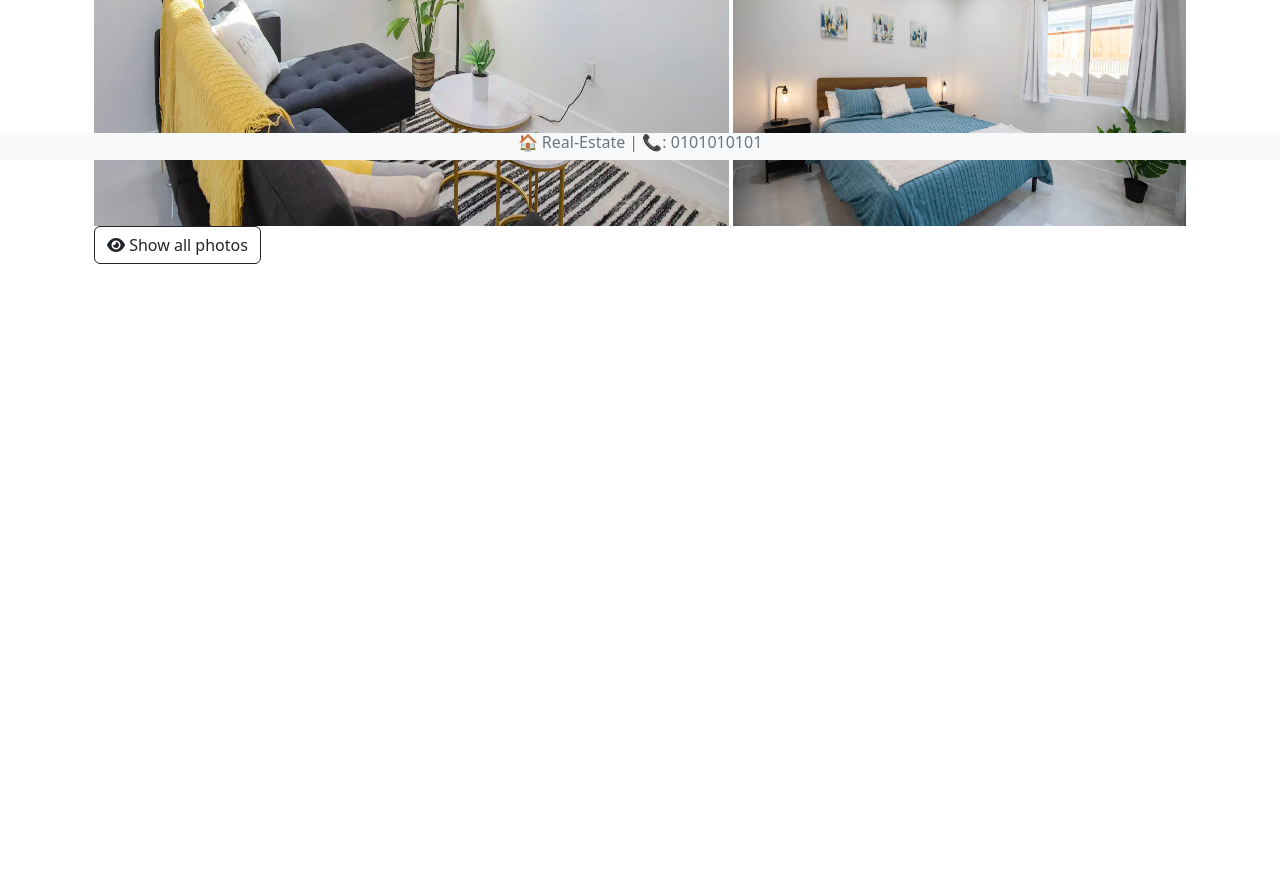
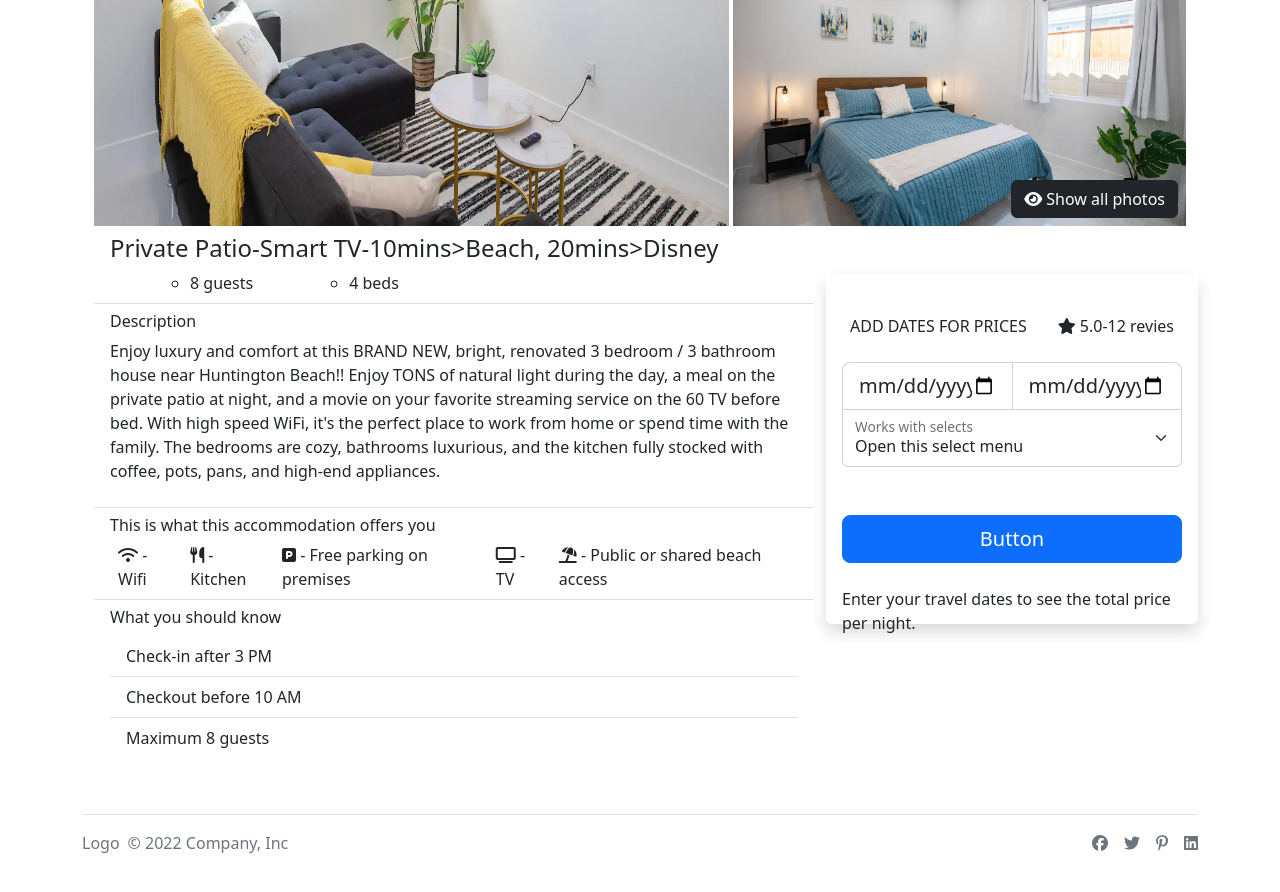
Before and after one commit to velizarganchev/real-estate, a Next.js app: page /place/3dc4cded-8e2f-49a5-97b3-eb6c7eaee1e9 in a window 1280 px wide. Shown: the part 640-1532 px from the top of the page. Before the commit the page ends 952 px from the top, so only its background shows below. Built offline with nearby package versions, Linux system fonts and the light colour scheme.

Commit message:
change place page

```diff
--- a/components/Footer.jsx
+++ b/components/Footer.jsx
@@ -3,8 +3,22 @@ import React from 'react'
 
 export default function Footer() {
     return (
-        <nav className="d-flex justify-content-center fixed-bottom text-secondary bg-light ">
-            <h6>🏠  Real-Estate | 📞: 0101010101</h6>
-        </nav>
+        <div className="container">
+            <footer className="d-flex flex-wrap justify-content-between align-items-center py-3 my-4 border-top">
+                <div className="col-md-4 d-flex align-items-center">
+                    <Link href="/" className="mb-3 me-2 mb-md-0 text-muted text-decoration-none lh-1">
+                        Logo
+                    </Link>
+                    <span className="mb-3 mb-md-0 text-muted">© 2022 Company, Inc</span>
+                </div>
+
+                <ul className="nav col-md-4 justify-content-end list-unstyled d-flex">
+                    <li className="ms-3"><a className="text-muted" href="#"><i className="fa-brands fa-facebook"></i></a></li>
+                    <li className="ms-3"><a className="text-muted" href="#"><i className="fa-brands fa-twitter"></i></a></li>
+                    <li className="ms-3"><a className="text-muted" href="#"><i className="fa-brands fa-pinterest-p"></i></a></li>
+                    <li className="ms-3"><a className="text-muted" href="#"><i className="fa-brands fa-linkedin"></i></a></li>
+                </ul>
+            </footer>
+        </div>
     )
 }
--- a/components/Navigation.jsx
+++ b/components/Navigation.jsx
@@ -19,7 +19,7 @@ function Navigation() {
             </ul>
 
             <div className="col-md-3 text-end">
-                <button type="button" className="btn btn-outline-primary btn-sm me-2">Book Now</button>
+                <button type="button" className="btn btn-outline-dark btn-sm me-2">Book Now</button>
             </div>
         </header>
         // <Navbar bg="light" expand="lg" >
--- a/jsondb/places.js
+++ b/jsondb/places.js
@@ -4,13 +4,19 @@ const jsondb = {
             title: "Steps to Sand 2B2B Luxury Hideaway A+ Location!!",
             address: "Newport Beach, California, United States",
             price: "400",
+            beds: 3,
             description: "Popular location on the Balboa Peninsula! Your family will be close to everything when you stay at this centrally-located place! The beautiful beach is steps away from this stylish beach-inspired, 2 bedroom 2 bathroom vacation stay.",
-            checkIn: 15,
+            checkIn: 3,
             checkOut: 10,
             maxGuests: 6,
             url: "a6c1c47d-fe13-40bc-86e8-3f92b9bf26d7",
             extraInfo: "Absolutely NO smoking of any kind inside the house, NO parties Absolutely, NO pets allowe",
-            amenities: [<i class="fa-solid fa-wifi"></i> + "Wifi", <i class="fa-solid fa-utensils"></i> + "Kitchen", <i class="fa-solid fa-square-parking"></i> + "Free parking on premises", <i class="fa-solid fa-tv"></i> + "TV", <i class="fa-solid fa-washing-machine"></i> + "Washer"],
+            amenities: [
+                { "Wifi": <i className="fa-solid fa-wifi"></i> },
+                { "Kitchen": <i className="fa-solid fa-utensils"></i> },
+                { "Free parking on premises": <i className="fa-solid fa-square-parking"></i> },
+                { "TV": <i className="fa-solid fa-tv"></i> },
+            ],
             images: [
                 "/images/places/firstPlace/1.png",
                 "/images/places/firstPlace/2.png",
@@ -25,13 +31,20 @@ const jsondb = {
             title: "Private Patio-Smart TV-10mins>Beach, 20mins>Disney",
             address: "Fountain Valley, California, United States",
             price: "350",
+            beds: 4,
             description: "Enjoy luxury and comfort at this BRAND NEW, bright, renovated 3 bedroom / 3 bathroom house near Huntington Beach!! Enjoy TONS of natural light during the day, a meal on the private patio at night, and a movie on your favorite streaming service on the 60 TV before bed. With high speed WiFi, it's the perfect place to work from home or spend time with the family. The bedrooms are cozy, bathrooms luxurious, and the kitchen fully stocked with coffee, pots, pans, and high-end appliances.",
-            checkIn: 15,
+            checkIn: 3,
             checkOut: 10,
             maxGuests: 8,
             url: "3dc4cded-8e2f-49a5-97b3-eb6c7eaee1e9",
             extraInfo: "There is a Ring camera outside for your safety and to ensure only registered guests are entering the property.",
-            amenities: [<i class="fa-solid fa-wifi"></i> + "Wifi", <i class="fa-solid fa-utensils"></i> + "Kitchen", <i class="fa-solid fa-square-parking"></i> + "Free parking on premises", <i class="fa-solid fa-tv"></i> + "TV", <i class="fa-solid fa-washing-machine"></i> + "Washer", <i class="fa-solid fa-umbrella-beach"></i> + "Public or shared beach access"],
+            amenities: [
+                { "Wifi": <i className="fa-solid fa-wifi"></i> },
+                { "Kitchen": <i className="fa-solid fa-utensils"></i> },
+                { "Free parking on premises": <i className="fa-solid fa-square-parking"></i> },
+                { "TV": <i className="fa-solid fa-tv"></i> },
+                { "Public or shared beach access": <i className="fa-solid fa-umbrella-beach"></i> }
+            ],
             images: [
                 "/images/places/secondPlace/1.jpg",
                 "/images/places/secondPlace/2.jpg",
@@ -46,13 +59,21 @@ const jsondb = {
             title: "New Luxury Disneyland Penthouse!",
             address: "Anaheim, California, United States",
             price: "400",
+            beds: 6,
             description: "Short distance to Disneyland, Angel Stadium, Honda Center, Starbucks and many well-known food outlets. The newly built townhouse spans three floors and features an open floor plan, gourmet kitchen, and rooftop terrace! The home is fully furnished with brand new furniture and has free pool access. New appliances including washer and dryer.",
-            checkIn: 15,
+            checkIn: 3,
             checkOut: 11,
             maxGuests: 8,
             url: "b9196c40-fc03-4d7d-9e5f-5ac4231a88a6",
             extraInfo: "The condo has an alarm to give additional comfort. The condo has 2 Roku TVs to stream your favorite movies and shows. For your convenience, you will be able to open and close the garage with your phone.",
-            amenities: [<i class="fa-solid fa-wifi"></i> + "Wifi", <i class="fa-solid fa-utensils"></i> + "Kitchen", <i class="fa-solid fa-square-parking"></i> + "Free parking on premises", <i class="fa-solid fa-tv"></i> + "TV", <i class="fa-solid fa-washing-machine"></i> + "Washer", <i class="fa-solid fa-paw"></i> + "Pets allowed", <i class="fa-solid fa-charging-station"></i> + "EV charger"],
+            amenities: [
+                { "Wifi": <i className="fa-solid fa-wifi"></i> },
+                { "Kitchen": <i className="fa-solid fa-utensils"></i> },
+                { "Free parking on premises": <i className="fa-solid fa-square-parking"></i> },
+                { "TV": <i className="fa-solid fa-tv"></i> },
+                { "Pets allowed": <i className="fa-solid fa-paw"></i> },
+                { "EV charger": <i className="fa-solid fa-charging-station"></i> }
+            ],
             images: [
                 "/images/places/thirdPlace/1.png",
                 "/images/places/thirdPlace/2.png",
--- a/pages/index.js
+++ b/pages/index.js
@@ -1,11 +1,15 @@
 import PlacesList from "../components/PlacesList";
 import Slider from "../components/Slider";
+import Contact from "../components/Contact";
+import Baner from "../components/Baner";
 
 export default function Home() {
   return (
     <>
       <Slider />
+      <Baner/>
       <PlacesList/>
+      <Contact/>
     </>
   )
 }
--- a/pages/place/[url].jsx
+++ b/pages/place/[url].jsx
@@ -23,7 +23,7 @@ export default function Place() {
             <div className="mb-3">
                 <Link className="text-dark" href={"/"}>← back to Home</Link>
             </div>
-            <div>
+            <div className="position-relative">
                 <h1>{place.title}</h1>
                 <h5>{place.address}</h5>
                 {/* <div className="row row-cols-2 mt-2">
@@ -41,9 +41,70 @@ export default function Place() {
 
                     </Col>
                 </Row>
+                <div className="m-2 position-absolute bottom-0 end-0">
+                    <Button variant="dark"><i className="fa-solid fa-eye"></i> Show all photos</Button>
+                </div>
             </div>
-            <div><Button variant="outline-dark"><i class="fa-solid fa-eye"></i> Show all photos</Button></div>
-            <br></br>
+            <div className="row">
+                <div className="col col-lg-8 col-sm-12">
+                    <ul className="list-group list-group-flush">
+                        <li className="list-group-item">
+                            <h4>{place.title}</h4>
+                            <ul className="d-flex">
+                                <li className="mx-5">{place.maxGuests} guests</li>
+                                <li className="mx-5">{place.beds} beds</li>
+                            </ul>
+                        </li>
+                        <li className="list-group-item">
+                            <h6>Description</h6>
+                            <p>{place.description}</p>
+                        </li>
+                        <li className="list-group-item">
+                            <h6>This is what this accommodation offers you</h6>
+                            <ul class="d-sm-flex list-unstyled">
+                                {place.amenities.map((a, index) => (
+                                    <li className="px-2" key={index}>{Object.values(a)} - {Object.keys(a)}</li>
+                                ))}
+                            </ul>
+                        </li>
+                        <li className="list-group-item">
+                            <h6>What you should know</h6>
+                            <ul class="list-group list-group-flush">
+                                <li class="list-group-item">Check-in after {place.checkIn} PM</li>
+                                <li class="list-group-item">Checkout before {place.checkOut} AM</li>
+                                <li class="list-group-item">Maximum {place.maxGuests} guests</li>
+                            </ul>
+                        </li>
+                    </ul>
+                </div>
+                <div className="col col-lg-4 col-sm-12 shadow p-3 my-5 bg-body rounded" style={{ height: "350px" }}>
+                    <div className="mt-3">
+                        <div className="d-flex justify-content-between">
+                            <span className="text-uppercase p-2">Add dates for prices</span>
+                            <span className="p-2"><i class="fa-solid fa-star"></i> 5.0-12 revies</span>
+                        </div>
+                        <div class="input-group mb-0 input-group-lg my-3">
+                            <input type="date" class="form-control border-bottom-0" style={{ borderBottomLeftRadius: "unset" }} />
+                            <input type="date" class="form-control border-bottom-0" style={{ borderBottomRightRadius: "unset" }} />
+                        </div>
+                        <div class="form-floating">
+                            <select class="form-select" id="floatingSelectGrid" style={{ borderTopLeftRadius: "unset", borderTopRightRadius: "unset" }}>
+                                <option selected>Open this select menu</option>
+                                <option value="1">One</option>
+                                <option value="2">Two</option>
+                                <option value="3">Three</option>
+                            </select>
+                            <label for="floatingSelectGrid">Works with selects</label>
+                        </div>
+                        <div className="d-grid gap-2 mt-5">
+                            <button class="btn btn-primary btn-lg" type="button">Button</button>
+                        </div>
+                        <div className="mt-4">
+                            <p className="">Enter your travel dates to see the total price per night.</p>
+                        </div>
+                    </div>
+                </div>
+            </div>
             <br></br>
         </div>
 
```
Also changed, not shown: components/Baner.jsx (added, +10 -0 lines), components/Contact.jsx (added, +50 -0 lines).
